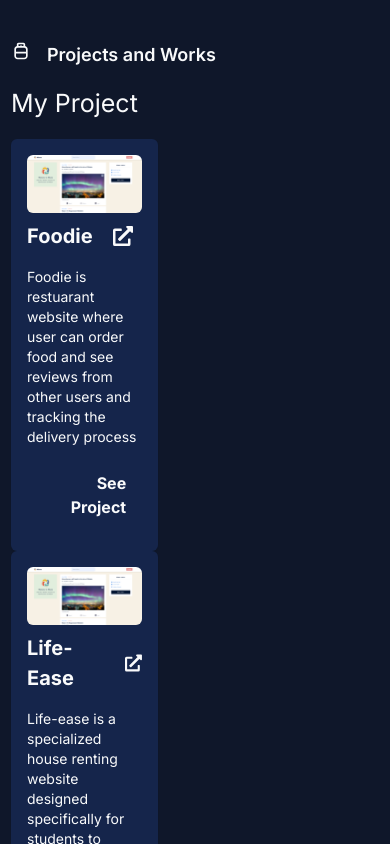
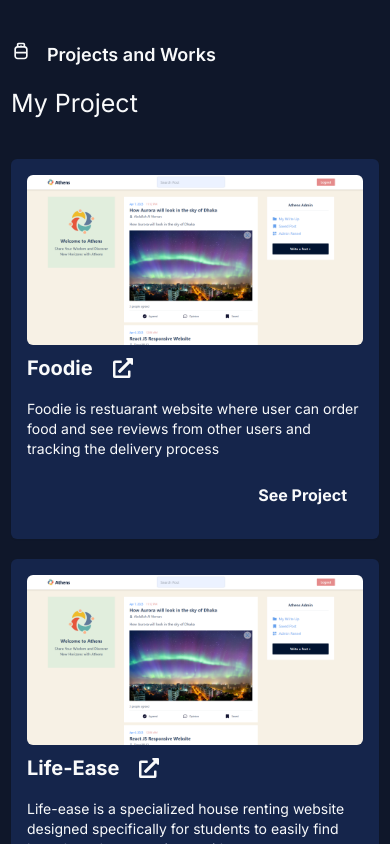
Before and after one commit to Abdulzeez403/abdulazeezsodiq, a Next.js app: page / in a window 390 px wide. Shown: the part 2620-3464 px from the top of the page. Built offline with nearby package versions, Linux system fonts and the light colour scheme.

Commit message:
fixed width bug

```diff
--- a/app/(modules)/home/_components/content.tsx
+++ b/app/(modules)/home/_components/content.tsx
@@ -89,7 +89,7 @@ export const Content = () => {
                     title="Projects and Works"
                     subTitle="My Project"
                 />
-                <div className='block gap-5 md:flex-wrap sm:block md:flex lg:flex lg:flex-wrap'>
+                <div className='block  gap-5 md:flex-wrap sm:block md:flex lg:flex lg:flex-wrap'>
                     {
                         projectData.map((p, i) => (
                             <ProjectComponent data={p} key={i} />
--- a/app/(modules)/home/_components/project.tsx
+++ b/app/(modules)/home/_components/project.tsx
@@ -12,8 +12,8 @@ interface IProps {
 
 export const ProjectComponent = ({ data }: IProps) => {
     return (
-        <div className=' w-[40%] h-50 cardShadow hover:textColor hover:shadow-slate-600 hover:shadow-md
-        rounded-md shadow-sm p-4'>
+        <div className=' w-[100%] my-5 h-50 cardShadow hover:textColor hover:shadow-slate-600 hover:shadow-md
+        rounded-md shadow-sm p-4 md:w-[40%] lg:w-[40%]'>
             <div className='flex justify-center m-0'>
                 <ImageComponent src={data?.img} alt="ProjectImage" width={400} height={150} />
             </div>
```
